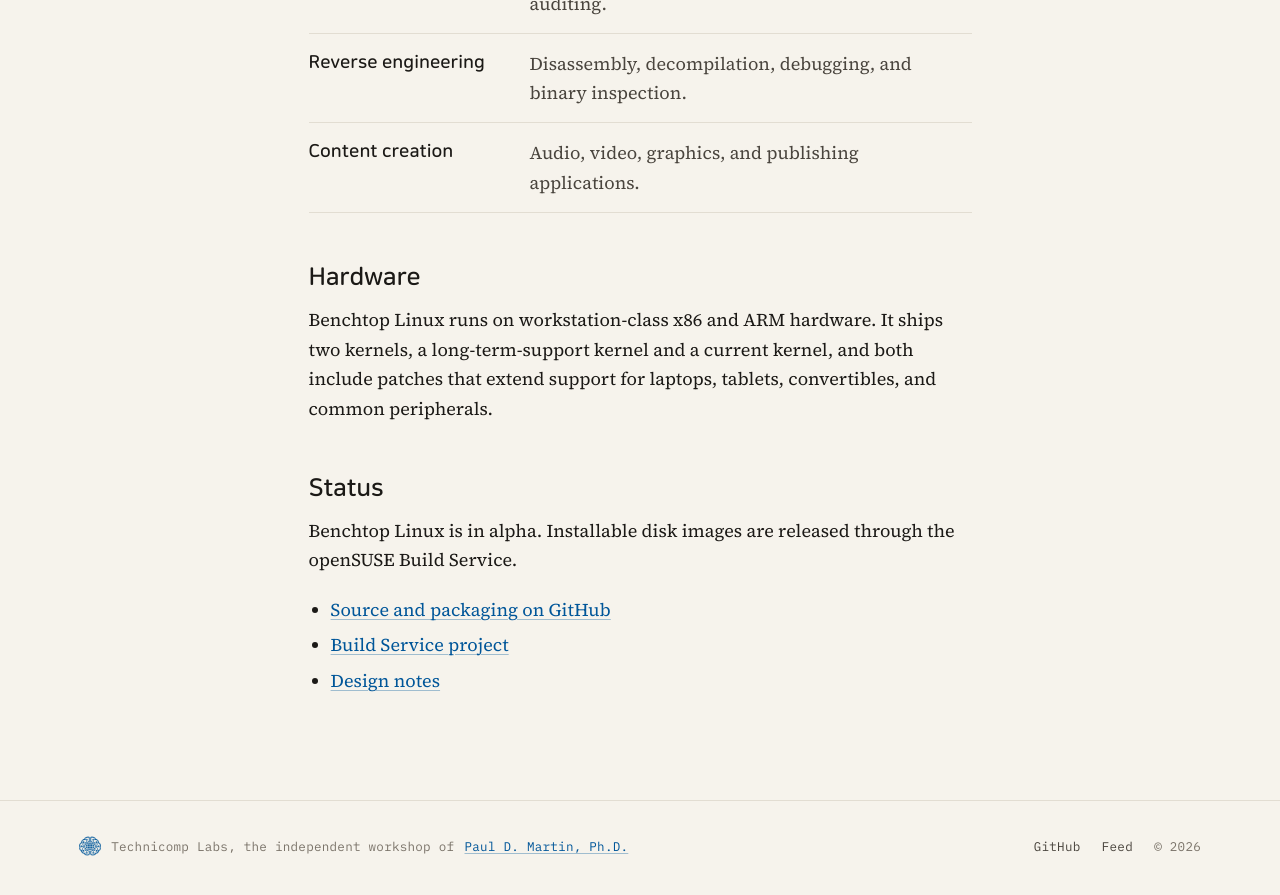
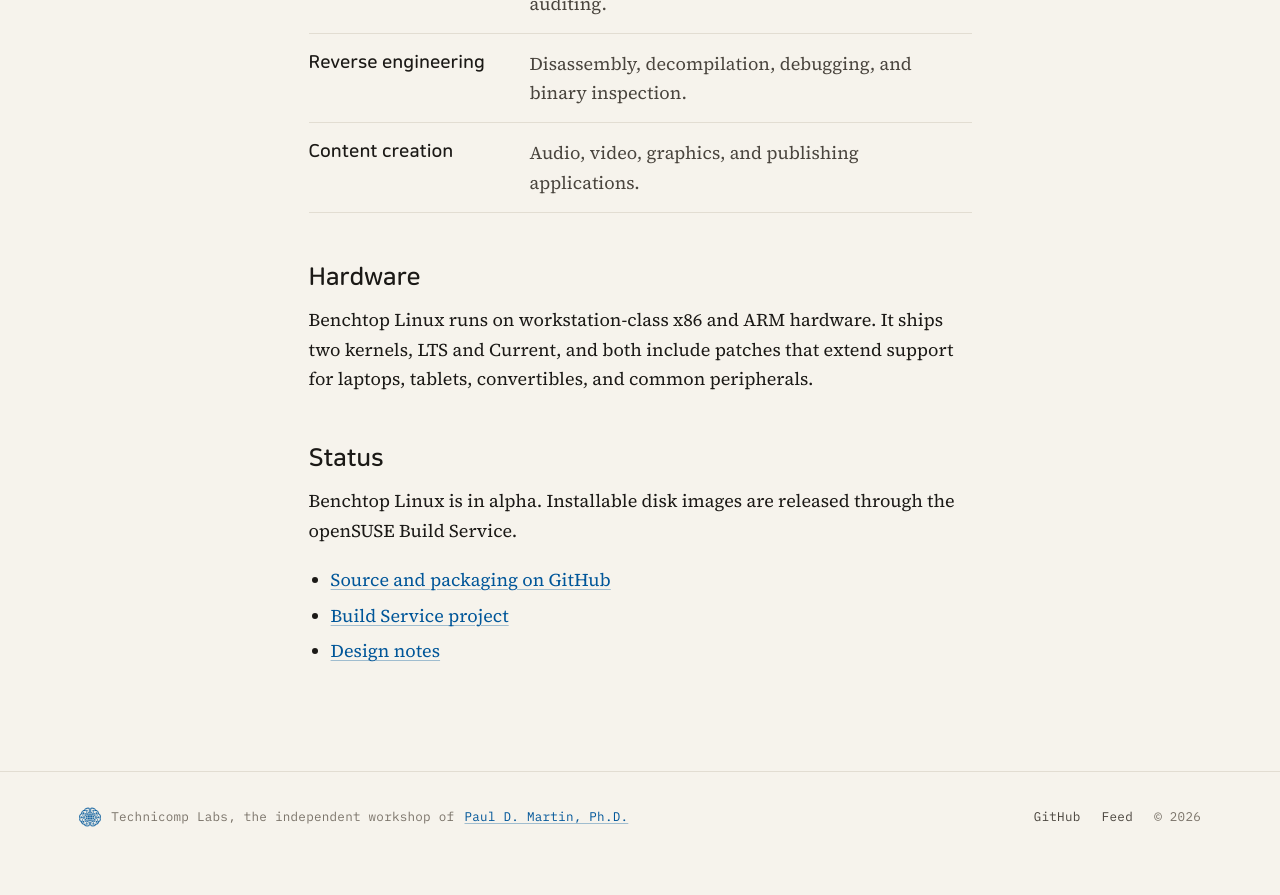
Before and after one commit to TechnicompLabs/technicomplabs.github.io, a Jekyll site: the page built from _pages/benchtop.md, in a window 1280 px wide and 900 px high, scrolled down 1949 px. Shown: the top 895 px of the window. Built offline with Jekyll 4.4.1, drawn with Linux system fonts in a browser that asks for light colours; after the commit the page ends 2819 px from its top, so only the background shows below that; some of the changed text lies outside the part shown.

Commit message:
Kernels: LTS and Current

```diff
--- a/_includes/benchtop.html
+++ b/_includes/benchtop.html
@@ -13,7 +13,7 @@
   </div>
   <dl class="board-specs">
     <div><dt>Base</dt><dd>openSUSE Tumbleweed / MicroOS</dd></div>
-    <div><dt>Kernel</dt><dd>LTS and current, patched for hardware support</dd></div>
+    <div><dt>Kernel</dt><dd>LTS and Current</dd></div>
     <div><dt>Desktop</dt><dd>GNOME Oldstable</dd></div>
     <div><dt>System</dt><dd>Immutable, btrfs snapshots</dd></div>
     <div><dt>Apps</dt><dd>Flatpak &amp; Homebrew</dd></div>
--- a/_pages/benchtop.md
+++ b/_pages/benchtop.md
@@ -40,7 +40,7 @@ Benchtop Linux is configured for each of the following threads of technical work
 
 ## Hardware
 
-Benchtop Linux runs on workstation-class x86 and ARM hardware. It ships two kernels, a long-term-support kernel and a current kernel, and both include patches that extend support for laptops, tablets, convertibles, and common peripherals.
+Benchtop Linux runs on workstation-class x86 and ARM hardware. It ships two kernels, LTS and Current, and both include patches that extend support for laptops, tablets, convertibles, and common peripherals.
 
 ## Status
 
```
